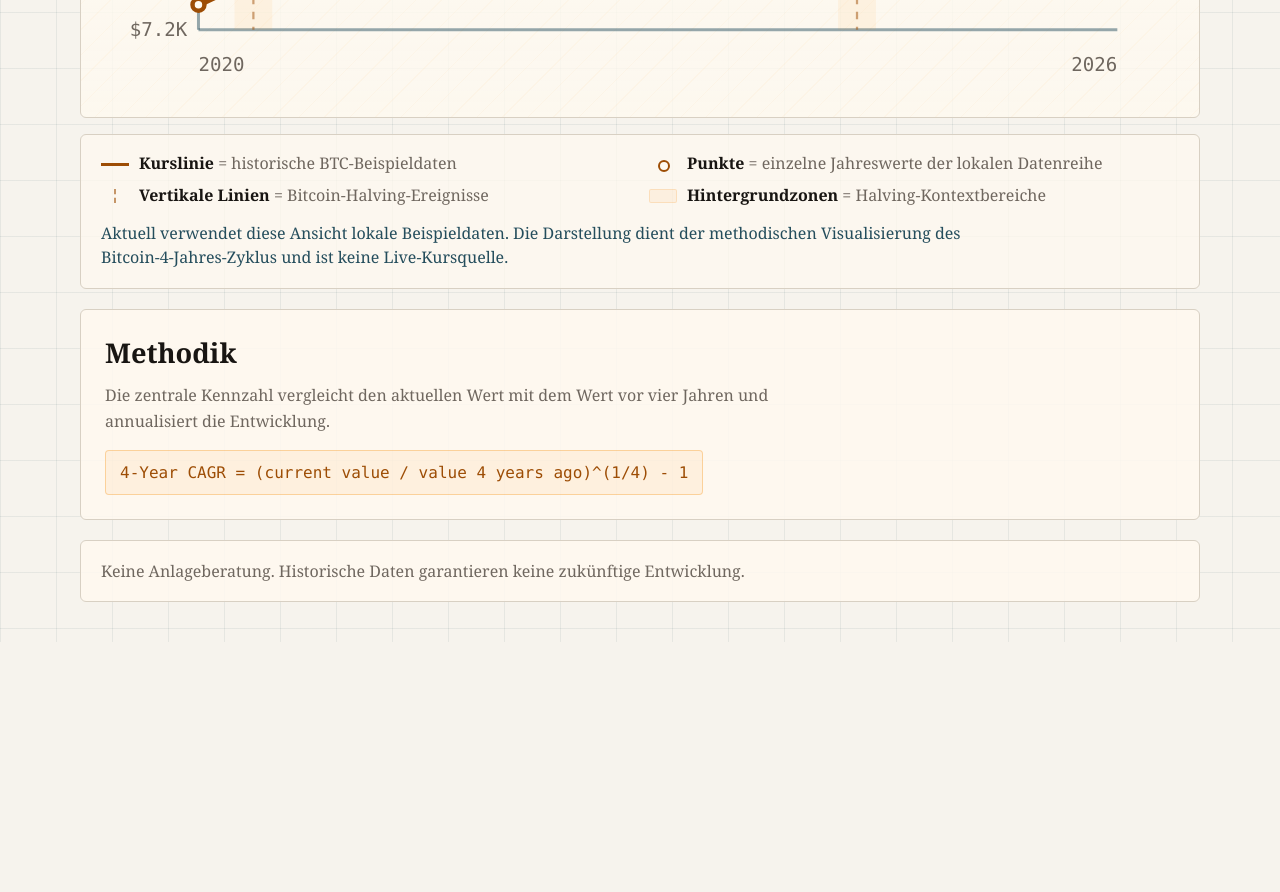
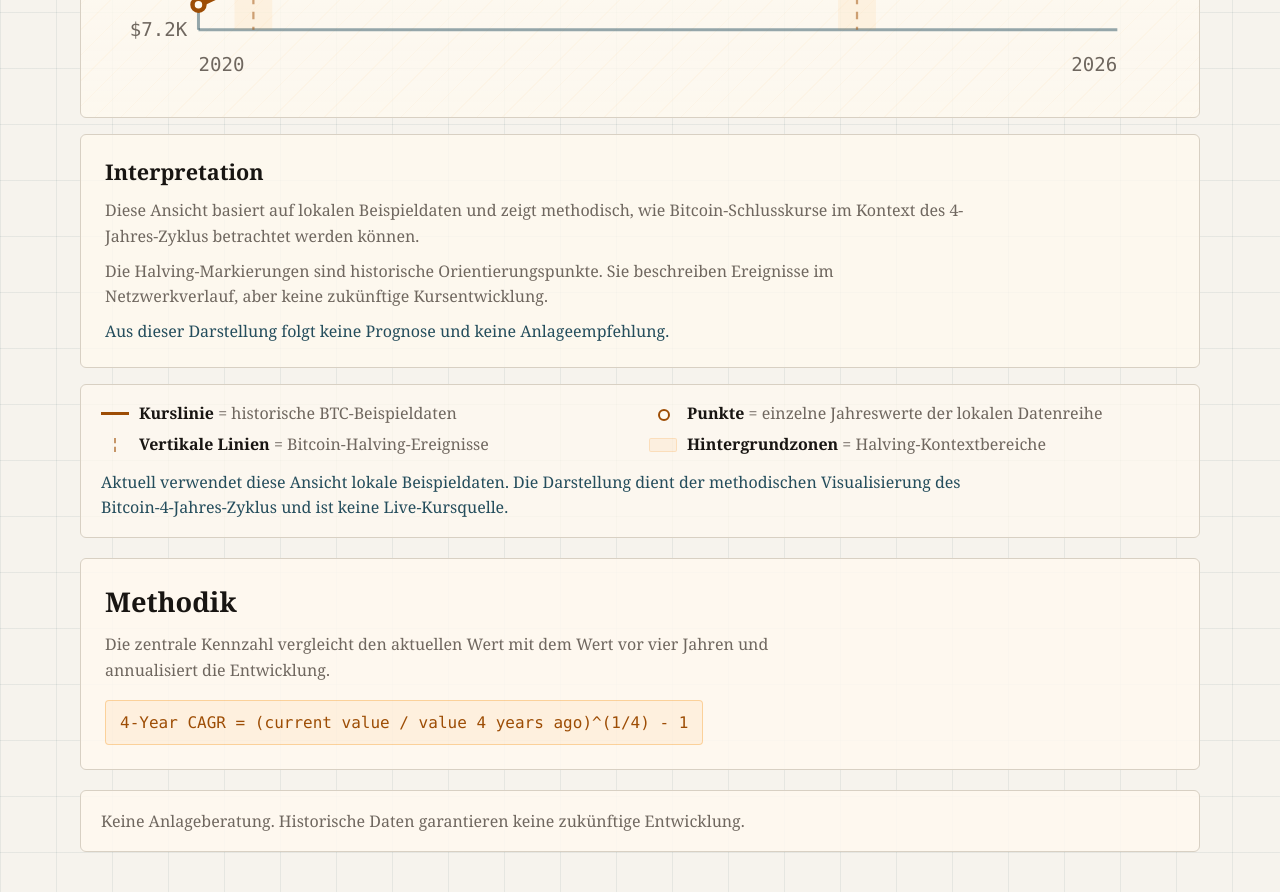
Before and after one commit to lausebengel2004/btc-cycle-compass, a React (Vite) app: page / in a window 1280 px wide. Shown: the part 1220-2112 px from the top of the page. Before the commit the page ends 1862 px from the top, so only its background shows below. Built offline with nearby package versions, Linux system fonts and the light colour scheme.

Commit message:
Add cycle interpretation card

```diff
--- a/package.json
+++ b/package.json
@@ -1,7 +1,7 @@
 {
   "name": "btc-cycle-compass",
   "private": true,
-  "version": "0.8.0",
+  "version": "0.9.0",
   "type": "module",
   "scripts": {
     "dev": "vite",
--- a/src/App.jsx
+++ b/src/App.jsx
@@ -1,5 +1,6 @@
 import { BtcCycleChart } from './components/BtcCycleChart.jsx'
 import { ChartLegend } from './components/ChartLegend.jsx'
+import { CycleInterpretation } from './components/CycleInterpretation.jsx'
 import { DataSourceStatus } from './components/DataSourceStatus.jsx'
 import { Disclaimer } from './components/Disclaimer.jsx'
 import { Header } from './components/Header.jsx'
@@ -14,6 +15,7 @@
       <KpiGrid items={kpis} />
       <DataSourceStatus />
       <BtcCycleChart />
+      <CycleInterpretation />
       <ChartLegend />
       <Methodology />
       <Disclaimer />
--- /dev/null
+++ b/src/components/CycleInterpretation.jsx
@@ -0,0 +1,20 @@
+export function CycleInterpretation() {
+  return (
+    <section className="cycle-interpretation" aria-label="Interpretation der Ansicht">
+      <h2>Interpretation</h2>
+      <p>
+        Diese Ansicht basiert auf lokalen Beispieldaten und zeigt methodisch,
+        wie Bitcoin-Schlusskurse im Kontext des 4-Jahres-Zyklus betrachtet
+        werden können.
+      </p>
+      <p>
+        Die Halving-Markierungen sind historische Orientierungspunkte. Sie
+        beschreiben Ereignisse im Netzwerkverlauf, aber keine zukünftige
+        Kursentwicklung.
+      </p>
+      <p>
+        Aus dieser Darstellung folgt keine Prognose und keine Anlageempfehlung.
+      </p>
+    </section>
+  )
+}
--- a/src/styles.css
+++ b/src/styles.css
@@ -345,6 +345,32 @@
   line-height: 1.55;
 }
 
+.cycle-interpretation {
+  margin: -4px 0 20px;
+  padding: 22px 24px;
+  border: 1px solid var(--line);
+  border-radius: 6px;
+  background: rgba(255, 250, 240, 0.76);
+}
+
+.cycle-interpretation h2 {
+  margin-bottom: 12px;
+  color: var(--ink);
+  font-size: 1.35rem;
+}
+
+.cycle-interpretation p {
+  max-width: 860px;
+  margin-bottom: 10px;
+  color: var(--muted);
+  line-height: 1.58;
+}
+
+.cycle-interpretation p:last-child {
+  margin-bottom: 0;
+  color: var(--blue);
+}
+
 .content-section,
 .disclaimer {
   border: 1px solid var(--line);
```
Also changed, not shown: 2 other files (tests, documents, lock files or other folders).
